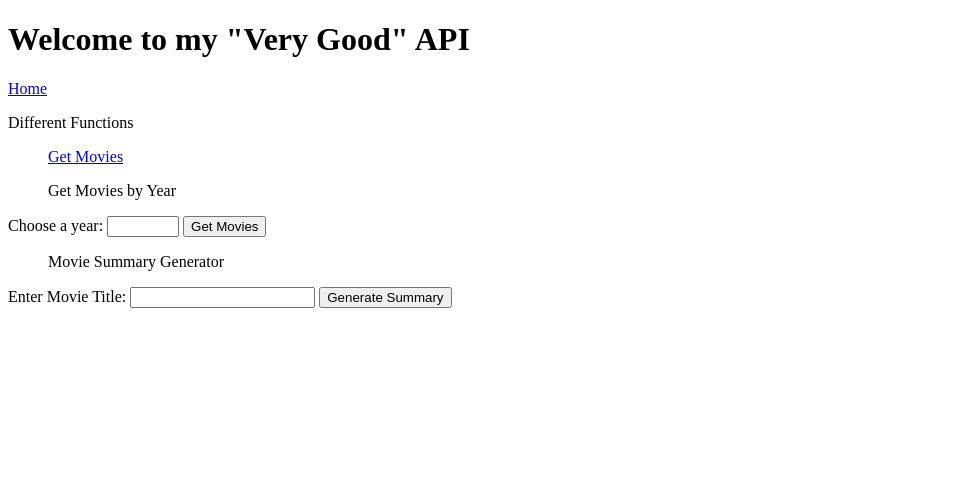
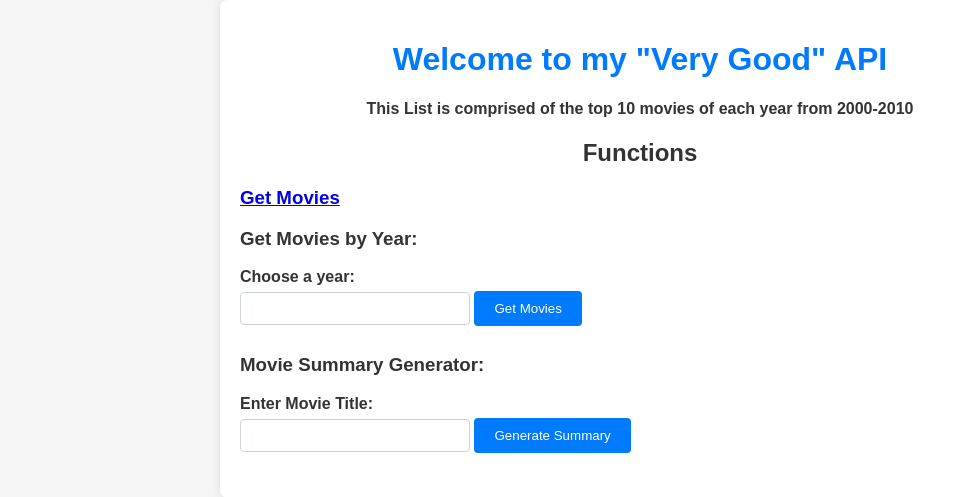
Before and after one commit to Reaimua/ServerlessMovieDatabaseAPI, a Flask app: page / in a window 1280 px wide. Shown: the top 497 px of the page, without its empty margins (0-968 px from the left). Run offline with Flask 3, Linux system fonts and the light colour scheme.

Commit message:
Making It Look Nice

```diff
--- a/Code/app.py
+++ b/Code/app.py
@@ -2,6 +2,7 @@ from flask import Flask, render_template, jsonify, request
 from transformers import pipeline
 import requests
 import boto3
+import urllib.parse
 
 
 app = Flask(__name__)
@@ -67,20 +68,33 @@ def get_movies_by_year():
     filtered_movies = [movie for movie in formatted_movies if movie["releaseYear"] == user_provided_year]
     return jsonify (filtered_movies)
 
+import requests
+from flask import request, jsonify
+
 @app.route('/getMovieSummaries')
 def get_movie_summaries():
-    formatted_movies = fetch_and_format_movies()
+    # Extract movie title from request parameters
     movie_title = request.args.get('title')
+    API_key = "cceac696bb8b6f4b878ec456452151b7"
 
     if not movie_title:
         return "You need to provide a movie title!", 400
 
-    movie = next((movie for movie in formatted_movies if movie["title"] == movie_title), None)
-    if not movie:
-        return f"No movie found with the title '{movie_title}'", 404
+    # Make API request to TMDb
+    encoded_title = urllib.parse.quote(movie_title)
+    url = f"https://api.themoviedb.org/3/search/movie?query={encoded_title}&include_adult=false&language=en-US&page=1&api_key={API_key}"
+    response = requests.get(url)
 
-    movie_summary = summarizer(movie_title, max_length=150, min_length=30, do_sample=False)[0]['summary_text']
-    return jsonify({"title": movie_title, "summary": movie_summary})
+    if response.status_code == 200:
+        # Parse response and extract summary
+        data = response.json()
+        if data['results']:
+            summary = data['results'][0].get('overview', 'Summary not available')
+            return jsonify({"title": movie_title, "summary": summary})
+        else:
+            return f"No movie found with the title '{movie_title}'", 404
+    else:
+        return "Failed to fetch movie summary", response.status_code
 
 if __name__ == '__main__':
     app.run(debug=True)
--- a/Code/templates/index.html
+++ b/Code/templates/index.html
@@ -3,27 +3,99 @@
 <head>
     <meta charset="UTF-8">
     <meta name="viewport" content="width=device-width, initial-scale=1.0">
-    <title>Serverless API</title>
+    <title>Welcome to my "Serverless Movie API</title>
+
+    <style>
+        body {
+            font-family: Arial, sans-serif;
+            margin: 0;
+            padding: 0;
+            background-color: #f5f5f5;
+            color: #333;
+        }
+        .container {
+            max-width: 800px;
+            margin: 0 auto;
+            padding: 20px;
+            background-color: #fff;
+            border-radius: 8px;
+            box-shadow: 0 0 10px rgba(0, 0, 0, 0.1);
+        }
+        h1 {
+            text-align: center;
+            margin-bottom: 20px;
+            color: #007bff;
+        }
+        nav {
+            text-align: right;
+            margin-bottom: 20px;
+        }
+        nav a {
+            text-decoration: none;
+            color: #007bff;
+            margin-left: 20px;
+        }
+        p {
+            font-size: 1.1em;
+            margin-bottom: 10px;
+        }
+        ol {
+            list-style: none;
+            padding-left: 0;
+        }
+        li {
+            margin-bottom: 10px;
+        }
+        label {
+            display: block;
+            margin-bottom: 5px;
+            font-weight: bold;
+        }
+        input[type="text"],
+        input[type="number"] {
+            width: calc(30% - 10px);
+            padding: 8px;
+            margin-bottom: 10px;
+            border: 1px solid #ced4da;
+            border-radius: 4px;
+            box-sizing: border-box;
+        }
+        button[type="submit"] {
+            background-color: #007bff;
+            color: #fff;
+            padding: 10px 20px;
+            border: none;
+            border-radius: 4px;
+            cursor: pointer;
+            transition: background-color 0.3s ease;
+        }
+        button[type="submit"]:hover {
+            background-color: #0056b3;
+        }
+    </style>
 </head>
 <body>
+    <div class="container">
         <h1>Welcome to my "Very Good" API</h1>
-    <a href="{{ url_for('index')}}"> Home</a>
+        <h4 style="text-align:center;"> This List is comprised of the top 10 movies of each year from 2000-2010</h4>
 
-    <p>Different Functions</p>
-    <ol><a href="{{ url_for('get_movies_json')}}"> Get Movies </a></ol>
+        <h2 style="text-align: center;">Functions</h2>
+        <ol>
+            <li><h3><a href="{{ url_for('get_movies_json')}}" target="_blank">Get Movies</a></h3></li>
 
-    <ol>Get Movies by Year</ol>
-    <form action="/getmoviesbyyear" method="GET">
+            <li><h3>Get Movies by Year:</h3></li>
+            <form action="/getmoviesbyyear" method="GET" target="_blank">
                 <label for="year">Choose a year:</label>
-        <input type="number" id="year" name="year" min="2000" max="2010">
+                <input type="number" id="year" name="year" min="2000" max="2010" required>
                 <button type="submit">Get Movies</button>
             </form>
-
-    <ol>Movie Summary Generator</ol>
-    <form action="/getMovieSummaries" method="GET">
+            <li><h3>Movie Summary Generator:</h3></li>
+            <form action="/getMovieSummaries" method="GET" target="_blank">
                 <label for="movie_title">Enter Movie Title:</label>
                 <input type="text" id="movie_title" name="title" required>
                 <button type="submit">Generate Summary</button>
             </form>
+        </ol>
+    </div>
 </body>
 </html>
```
Lines whose indentation alone changed are shown as unchanged.
